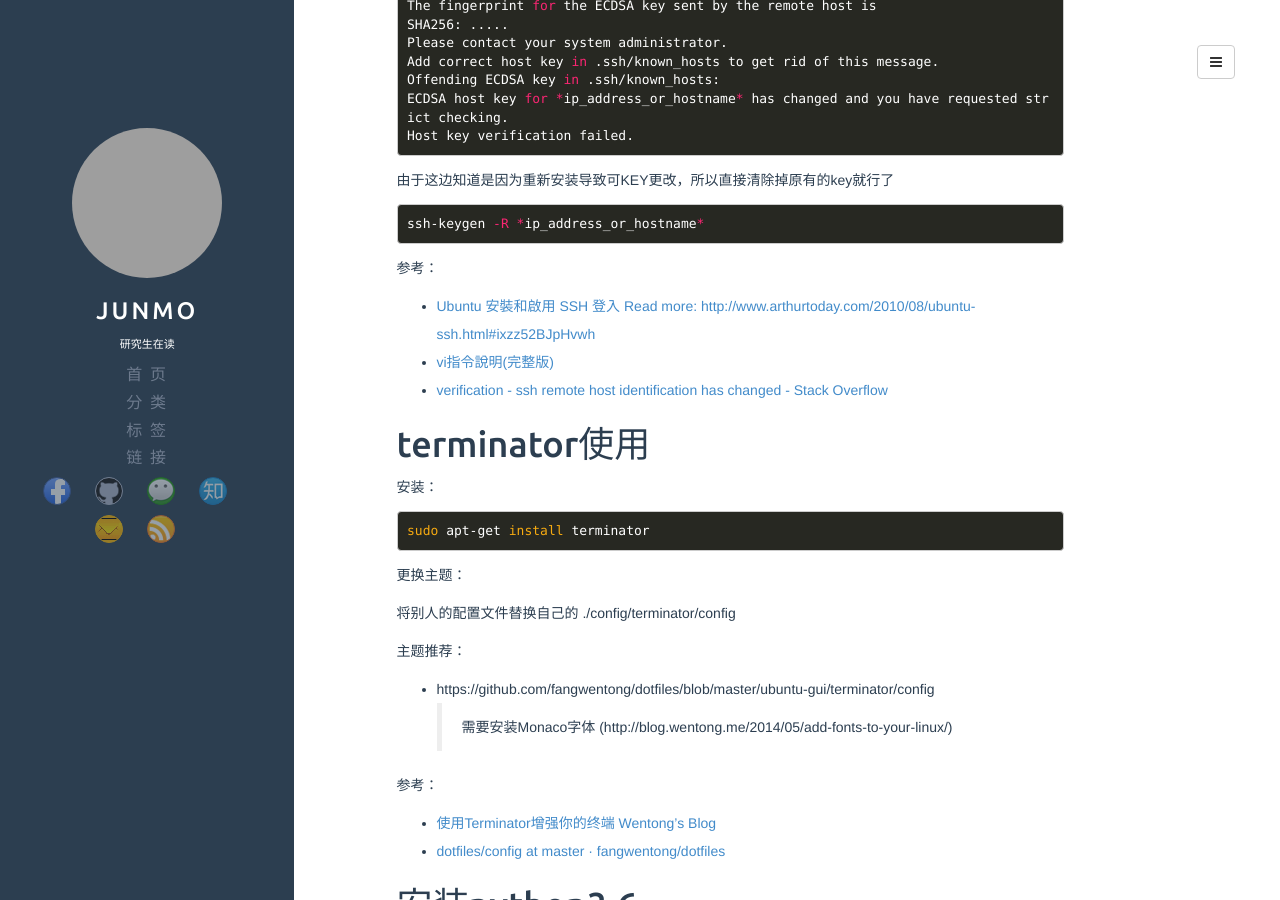
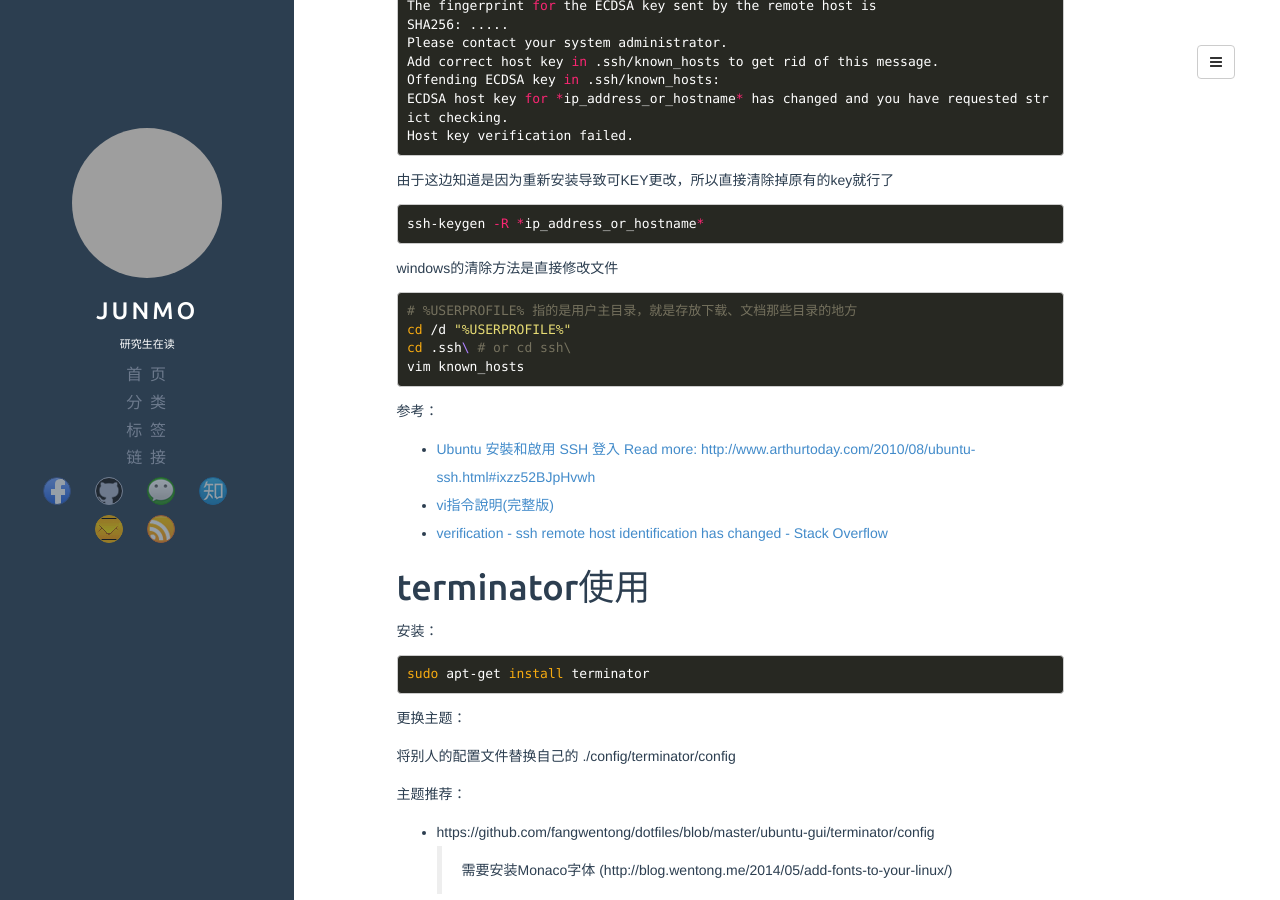
Before and after one commit to junmo1215/junmo1215.github.io, a Jekyll site: the page built from _posts/others/2017-05-07-Memo-Usage-of-Ubuntu.md, in a window 1280 px wide and 900 px high, scrolled down 7097 px. Built offline with Jekyll 4.4.1, drawn with Linux system fonts in a browser that asks for light colours; comment, search, counter and statistics services are not loaded; grey boxes are pictures that could not be loaded.

Commit message:
add how-to remove old ssh host in known_hosts file

````diff
--- a/_posts/others/2017-05-07-Memo-Usage-of-Ubuntu.md
+++ b/_posts/others/2017-05-07-Memo-Usage-of-Ubuntu.md
@@ -247,6 +247,15 @@ Host key verification failed.
 ssh-keygen -R *ip_address_or_hostname*
 ```
 
+windows的清除方法是直接修改文件
+
+``` sh
+# %USERPROFILE% 指的是用户主目录，就是存放下载、文档那些目录的地方
+cd /d "%USERPROFILE%"
+cd .ssh\ # or cd ssh\
+vim known_hosts
+```
+
 参考：
 - [Ubuntu 安裝和啟用 SSH 登入 Read more: http://www.arthurtoday.com/2010/08/ubuntu-ssh.html#ixzz52BJpHvwh](http://www.arthurtoday.com/2010/08/ubuntu-ssh.html)
 - [vi指令說明(完整版)](http://www2.nsysu.edu.tw/csmlab/unix/vi_command.htm)
````
